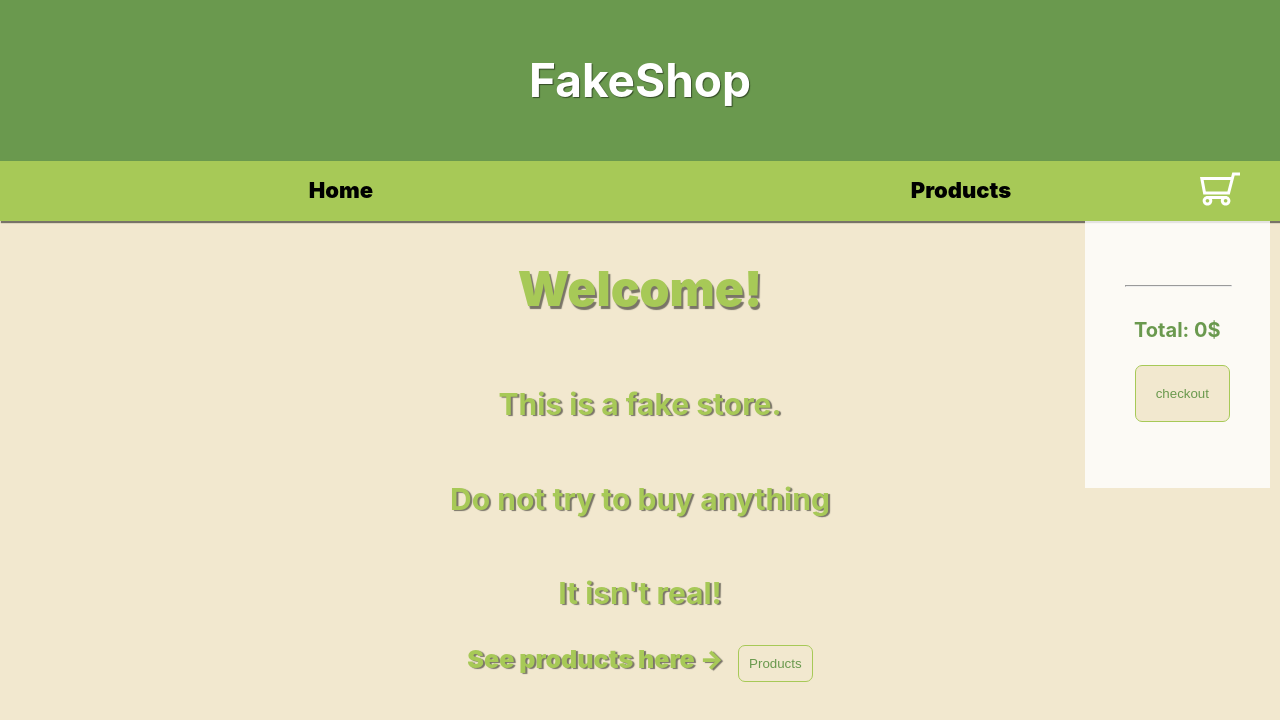
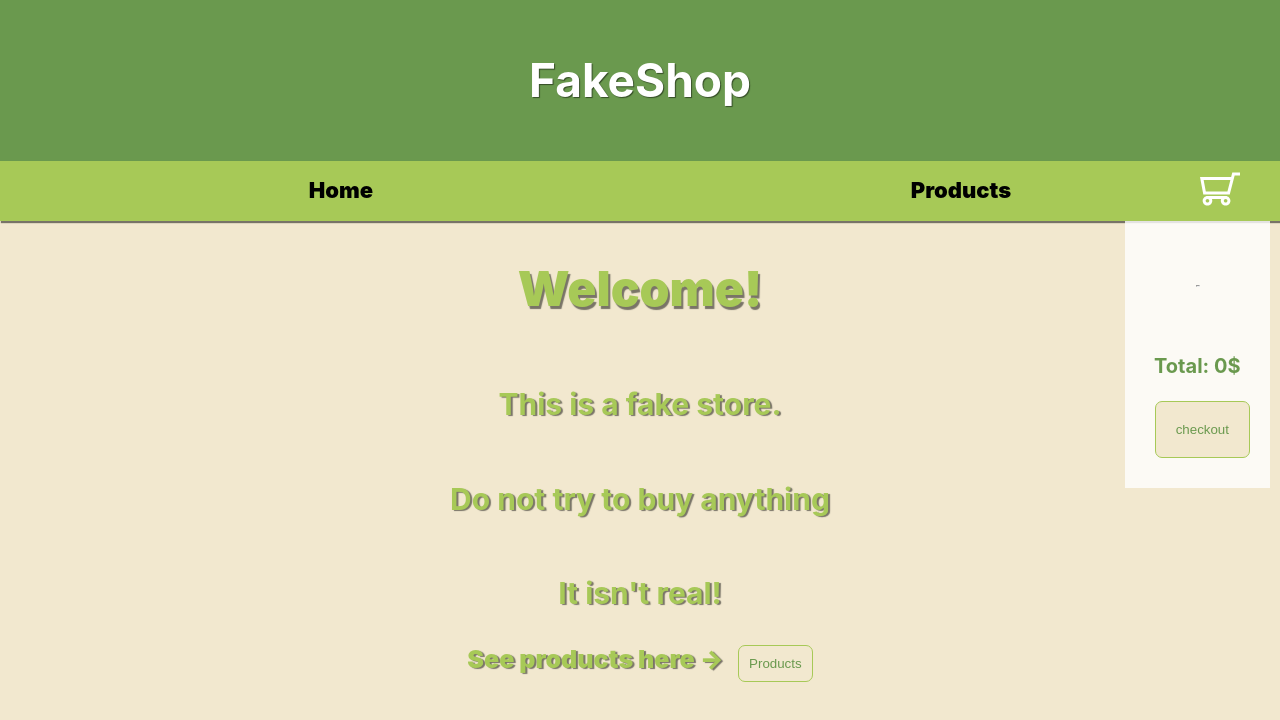
Before and after one commit to DavidxDl/ShoppingCart, a React (Vite) app: page / in a window 1280 px wide. Both pictures are taken after a click on the icon 1220 px from the left and 188 px from the top of the page. Shown: the top 720 px of the page. Built offline with nearby package versions, Linux system fonts and the light colour scheme.

Commit message:
fix shopping cart

```diff
--- a/src/components/ShoppingCart/ShoppingCart.module.css
+++ b/src/components/ShoppingCart/ShoppingCart.module.css
@@ -6,7 +6,20 @@
   display: flex;
   right: 10px;
   top: 60px;
+  flex-direction: column;
+  align-items: center;
 }
+
+.ul {
+  flex: 1;
+  flex-direction: column;
+  padding: 20px;
+  align-items: center;
+  justify-content: center;
+  max-height: 400px;
+  overflow-y: scroll;
+}
+
 .li {
   width: 100%;
   display: flex;
@@ -39,17 +52,6 @@
   list-style: none;
 }
 
-.ul {
-  flex: 1;
-  display: flex;
-  flex-direction: column;
-  padding: 20px;
-  align-items: center;
-  justify-content: center;
-  max-height: 400px;
-  overflow-y: scroll;
-}
-
 .checkout {
   padding: 20px 20px;
   margin-left: 10px;
--- a/src/components/ShoppingCart/ShoppingCart.tsx
+++ b/src/components/ShoppingCart/ShoppingCart.tsx
@@ -34,14 +34,13 @@ export default function ShoppingCart({ cart, setCart }: Props) {
           </Fragment>
         ))}
         <hr style={{ color: "#6a994e", width: "100%" }} />
-        <li>
-          <p className={styles.total}>
-            total:{" "}
-            {cart.reduce((acc, curr) => acc + curr.price * curr.quantity, 0)}$
-          </p>
-        </li>
-        <button className={styles.checkout}>checkout</button>
       </ul>
+
+      <p className={styles.total}>
+        total: {cart.reduce((acc, curr) => acc + curr.price * curr.quantity, 0)}
+        $
+      </p>
+      <button className={styles.checkout}>checkout</button>
     </div>
   );
 }
```
